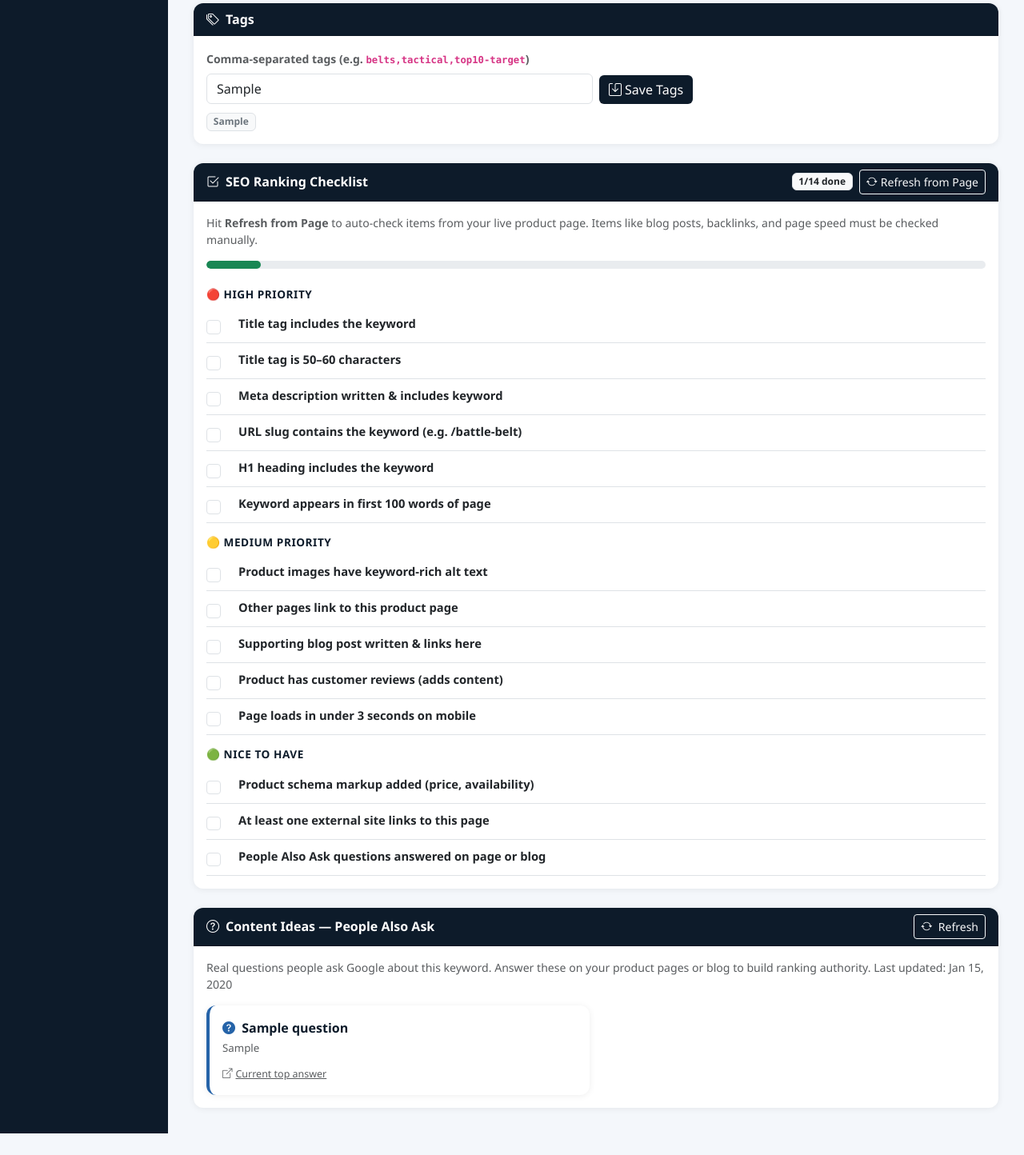
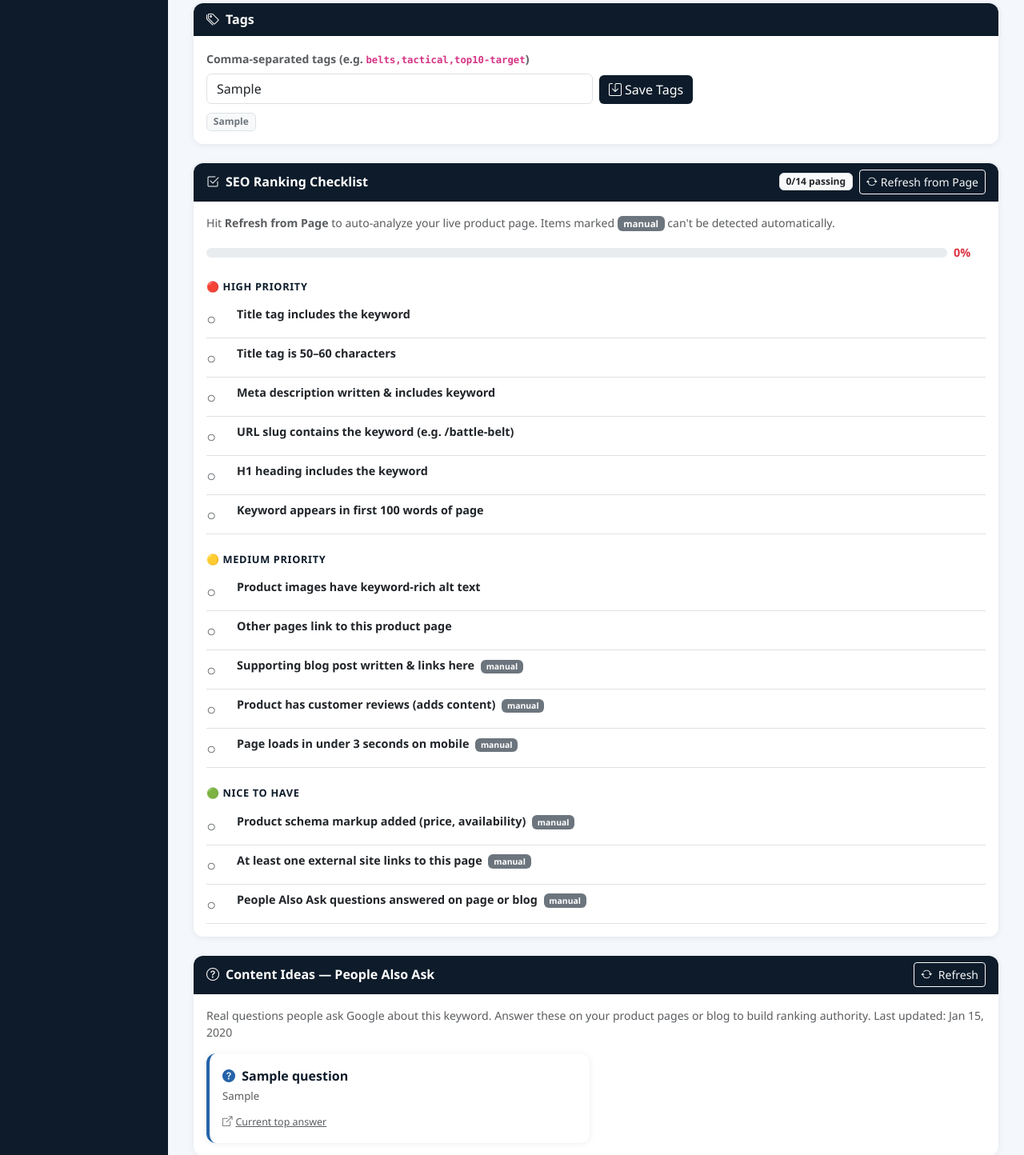
Before and after one commit to maverick-for-jesse/bluealpha-seo-tracker, a Flask app: page /keywords/1/history in a window 1280 px wide. Shown: the part 849-2293 px from the top of the page at 80% size. Run offline with Flask 3, Linux system fonts and the light colour scheme; a user stored in the database is signed in; tables that the repository leaves empty hold one stand-in row (values such as "Sample post").

Commit message:
Redesign checklist: page grader style with pass/fail/warn/manual icons
- Remove checkboxes entirely — shows ✅/❌/⚠️/○ icons like page grader
- Auto-detected items show grader result + detail message after refresh
- Manual items show grey 'manual' badge (blog post, backlinks, etc.)
- Progress bar replaces checkbox counts
- Remove AJAX toggle JS (no longer needed)

```diff
--- a/app.py
+++ b/app.py
@@ -184,6 +184,8 @@ class SeoChecklist(db.Model):
     item_key = db.Column(db.String(100), nullable=False)   # e.g. "title_tag"
     completed = db.Column(db.Boolean, default=False, nullable=False)
     completed_at = db.Column(db.DateTime, nullable=True)
+    status = db.Column(db.String(20), default="manual", nullable=False)  # pass/fail/warn/manual
+    detail = db.Column(db.String(500), nullable=True)  # e.g. "Title is 45 chars"
     keyword_ref = db.relationship("Keyword", backref=db.backref("checklist_items", lazy="dynamic",
                                   cascade="all, delete-orphan"))
 
@@ -626,7 +628,9 @@ def keyword_history(keyword_id):
     stored_questions = kw.questions.order_by(KeywordQuestion.fetched_at.desc()).all()
     checklist_items = get_or_create_checklist(keyword_id)
     checklist_map = {item.item_key: item for item in checklist_items}
-    completed_count = sum(1 for i in checklist_items if i.completed)
+    completed_count = sum(1 for i in checklist_items if i.status == "pass")
+    auto_detectable = {"title_tag","title_length","meta_desc","url_slug",
+                       "h1_keyword","first_100_words","image_alt","internal_links"}
 
     return render_template(
         "keyword_history.html",
@@ -639,6 +643,7 @@ def keyword_history(keyword_id):
         checklist_map=checklist_map,
         completed_count=completed_count,
         total_items=len(SEO_CHECKLIST_ITEMS),
+        auto_detectable=auto_detectable,
     )
 
 
@@ -808,63 +813,77 @@ def checklist_refresh(keyword_id):
         flash(f"Failed to analyze page: {e}", "danger")
         return redirect(url_for("keyword_history", keyword_id=keyword_id))
 
-    # Map grader results to checklist item keys
     checks_by_name = {c["name"]: c for c in analysis["checks"]}
     kw_lower = kw.keyword.lower()
 
     # Ensure all checklist items exist
     get_or_create_checklist(keyword_id)
 
-    def set_item(item_key, completed):
+    def set_item(item_key, status, detail=""):
         item = SeoChecklist.query.filter_by(keyword_id=keyword_id, item_key=item_key).first()
         if item:
-            item.completed = completed
-            item.completed_at = datetime.utcnow() if completed else None
-
-    soup_data = analysis  # reuse parsed checks
+            item.status = status
+            item.completed = (status == "pass")
+            item.completed_at = datetime.utcnow() if status == "pass" else None
+            item.detail = detail
+
+    def grader_status(check_name):
+        c = checks_by_name.get(check_name, {})
+        return c.get("status", "fail"), c.get("message", "")
 
     # Title tag contains keyword
-    title_kw = checks_by_name.get("Keyword in Title", {})
-    set_item("title_tag", title_kw.get("status") == "pass")
+    s, msg = grader_status("Keyword in Title")
+    set_item("title_tag", s, msg)
 
     # Title length
-    title_len_check = checks_by_name.get("Title Tag Length", {})
-    set_item("title_length", title_len_check.get("status") == "pass")
-
-    # Meta description
-    meta_check = checks_by_name.get("Meta Description", {})
-    meta_kw_check = checks_by_name.get("Keyword in Meta Description", {})
-    set_item("meta_desc", meta_check.get("status") in ("pass", "warn") and meta_kw_check.get("status") == "pass")
-
-    # URL slug contains keyword
+    s, msg = grader_status("Title Tag Length")
+    set_item("title_length", s, msg)
+
+    # Meta description written & includes keyword
+    s1, msg1 = grader_status("Meta Description")
+    s2, msg2 = grader_status("Keyword in Meta Description")
+    if s1 == "fail":
+        set_item("meta_desc", "fail", msg1)
+    elif s2 == "fail":
+        set_item("meta_desc", "warn", "Meta description exists but doesn't include the keyword.")
+    else:
+        set_item("meta_desc", "pass", msg1)
+
+    # URL slug
     url_lower = latest.url.lower()
     kw_slug = kw_lower.replace(" ", "-")
-    set_item("url_slug", kw_slug in url_lower or kw_lower.replace(" ", "") in url_lower)
-
-    # H1 contains keyword
-    h1_check = checks_by_name.get("Keyword in H1", {})
-    set_item("h1_keyword", h1_check.get("status") == "pass")
-
-    # First 100 words — use keyword density and word count as proxy
-    density_check = checks_by_name.get("Keyword Density", {})
-    set_item("first_100_words", density_check.get("status") in ("pass", "warn"))
-
-    # Image alt text — pass if no images are missing alt
-    img_check = checks_by_name.get("Image Alt Text", {})
-    set_item("image_alt", img_check.get("status") == "pass")
+    if kw_slug in url_lower or kw_lower.replace(" ", "") in url_lower:
+        set_item("url_slug", "pass", f"Keyword found in URL: {latest.url}")
+    else:
+        set_item("url_slug", "fail", f"Keyword not found in URL: {latest.url}")
+
+    # H1
+    s, msg = grader_status("Keyword in H1")
+    set_item("h1_keyword", s, msg)
+
+    # First 100 words (use density as proxy)
+    s, msg = grader_status("Keyword Density")
+    if s == "fail":
+        set_item("first_100_words", "warn", "Keyword density is very low — may not appear early in content.")
+    else:
+        set_item("first_100_words", "pass", msg)
+
+    # Image alt text
+    s, msg = grader_status("Image Alt Text")
+    set_item("image_alt", s, msg)
 
     # Internal links
-    links_check = checks_by_name.get("Internal Links", {})
-    set_item("internal_links", links_check.get("status") == "pass")
+    s, msg = grader_status("Internal Links")
+    set_item("internal_links", s, msg)
 
     db.session.commit()
 
-    auto_count = sum(1 for k in ["title_tag", "title_length", "meta_desc", "url_slug",
-                                  "h1_keyword", "first_100_words", "image_alt", "internal_links"]
-                     if SeoChecklist.query.filter_by(keyword_id=keyword_id, item_key=k, completed=True).first())
-
-    flash(f"✅ Checklist refreshed from page grader — {auto_count}/8 auto-detected items passed. "
-          f"Score: {analysis['score']}/100. Review remaining items manually.", "success")
+    passed = sum(1 for k in ["title_tag","title_length","meta_desc","url_slug",
+                              "h1_keyword","first_100_words","image_alt","internal_links"]
+                 if SeoChecklist.query.filter_by(keyword_id=keyword_id, item_key=k, status="pass").first())
+
+    flash(f"✅ Refreshed from page grader — {passed}/8 auto-checks passed. "
+          f"Overall page score: {analysis['score']}/100.", "success")
     return redirect(url_for("keyword_history", keyword_id=keyword_id))
 
 
@@ -927,7 +946,7 @@ def get_or_create_checklist(keyword_id):
     created = False
     for item in SEO_CHECKLIST_ITEMS:
         if item["key"] not in existing:
-            new_item = SeoChecklist(keyword_id=keyword_id, item_key=item["key"])
+            new_item = SeoChecklist(keyword_id=keyword_id, item_key=item["key"], status="manual")
             db.session.add(new_item)
             created = True
     if created:
--- a/templates/keyword_history.html
+++ b/templates/keyword_history.html
@@ -178,12 +178,12 @@
   <div class="card-header d-flex align-items-center justify-content-between">
     <span><i class="bi bi-check2-square me-2"></i>SEO Ranking Checklist</span>
     <div class="d-flex align-items-center gap-2">
-      <span class="badge bg-light text-dark border" id="checklist-score">
-        {{ completed_count }}/{{ total_items }} done
+      <span class="badge bg-light text-dark border">
+        {{ completed_count }}/{{ total_items }} passing
       </span>
       {% if kw.latest_ranking() and kw.latest_ranking().url %}
       <form method="POST" action="{{ url_for('checklist_refresh', keyword_id=kw.id) }}" class="mb-0">
-        <button type="submit" class="btn btn-sm btn-outline-light" title="Auto-check from page grader">
+        <button type="submit" class="btn btn-sm btn-outline-light">
           <i class="bi bi-arrow-repeat me-1"></i>Refresh from Page
         </button>
       </form>
@@ -192,36 +192,54 @@
   </div>
   <div class="card-body">
     <p class="text-muted mb-3" style="font-size:.88rem">
-      Hit <strong>Refresh from Page</strong> to auto-check items from your live product page.
-      Items like blog posts, backlinks, and page speed must be checked manually.
+      Hit <strong>Refresh from Page</strong> to auto-analyze your live product page.
+      Items marked <span class="badge bg-secondary" style="font-size:.72rem">manual</span> can't be detected automatically.
     </p>
 
-    <!-- Progress bar -->
-    <div class="progress mb-4" style="height:10px;border-radius:6px">
-      <div class="progress-bar bg-success" id="checklist-bar"
-           style="width:{{ ((completed_count / total_items) * 100)|int }}%;border-radius:6px"
-           role="progressbar"></div>
+    <!-- Score bar -->
+    {% set pct = ((completed_count / total_items) * 100)|int %}
+    <div class="d-flex align-items-center gap-2 mb-4">
+      <div class="progress flex-grow-1" style="height:12px;border-radius:6px">
+        <div class="progress-bar {% if pct >= 80 %}bg-success{% elif pct >= 50 %}bg-warning{% else %}bg-danger{% endif %}"
+             style="width:{{ pct }}%;border-radius:6px"></div>
+      </div>
+      <span class="fw-bold {% if pct >= 80 %}text-success{% elif pct >= 50 %}text-warning{% else %}text-danger{% endif %}"
+            style="min-width:40px;font-size:.9rem">{{ pct }}%</span>
     </div>
 
     {% set priorities = [('high', '🔴 High Priority'), ('medium', '🟡 Medium Priority'), ('low', '🟢 Nice to Have')] %}
     {% for priority, label in priorities %}
-    <h6 class="fw-semibold mt-3 mb-2" style="color:var(--ba-navy);font-size:.85rem;text-transform:uppercase;letter-spacing:.04em">
+    <h6 class="fw-semibold mt-4 mb-2" style="color:var(--ba-navy);font-size:.8rem;text-transform:uppercase;letter-spacing:.05em">
       {{ label }}
     </h6>
     {% for item in checklist_items if item.priority == priority %}
     {% set db_item = checklist_map.get(item.key) %}
-    {% set is_done = db_item and db_item.completed %}
-    <div class="d-flex align-items-start gap-3 py-2 border-bottom checklist-row"
-         data-key="{{ item.key }}" data-keyword-id="{{ kw.id }}">
-      <div class="form-check mt-1 mb-0">
-        <input class="form-check-input checklist-checkbox" type="checkbox"
-               {% if is_done %}checked{% endif %}
-               id="chk_{{ item.key }}" style="cursor:pointer;width:1.1em;height:1.1em">
+    {% set st = db_item.status if db_item else 'manual' %}
+    <div class="d-flex align-items-start gap-3 py-2 border-bottom">
+      <!-- Status icon -->
+      <div style="min-width:22px;margin-top:2px">
+        {% if st == 'pass' %}
+          <span class="text-success fs-5">✅</span>
+        {% elif st == 'fail' %}
+          <span class="text-danger fs-5">❌</span>
+        {% elif st == 'warn' %}
+          <span style="font-size:1.1rem">⚠️</span>
+        {% else %}
+          <span class="text-muted fs-5">○</span>
+        {% endif %}
       </div>
-      <label for="chk_{{ item.key }}" class="mb-0" style="cursor:pointer;flex:1">
-        <span class="{% if is_done %}text-decoration-line-through text-muted{% endif %} fw-semibold"
-              style="font-size:.92rem">{{ item.label }}</span>
-      </label>
+      <!-- Label + detail -->
+      <div style="flex:1">
+        <div class="fw-semibold {% if st == 'pass' %}text-muted{% endif %}" style="font-size:.9rem">
+          {{ item.label }}
+          {% if item.key not in auto_detectable %}
+            <span class="badge bg-secondary ms-1" style="font-size:.65rem;vertical-align:middle">manual</span>
+          {% endif %}
+        </div>
+        {% if db_item and db_item.detail and st != 'manual' %}
+        <div class="text-muted" style="font-size:.8rem;margin-top:2px">{{ db_item.detail }}</div>
+        {% endif %}
+      </div>
     </div>
     {% endfor %}
     {% endfor %}
@@ -284,39 +302,6 @@
 {% endblock %}
 
 {% block scripts %}
-<script>
-document.querySelectorAll('.checklist-checkbox').forEach(function(checkbox) {
-  checkbox.addEventListener('change', function() {
-    const row = this.closest('.checklist-row');
-    const itemKey = row.dataset.key;
-    const keywordId = row.dataset.keywordId;
-    const label = row.querySelector('label span');
-
-    const formData = new FormData();
-    formData.append('item_key', itemKey);
-
-    fetch(`/keywords/${keywordId}/checklist-toggle`, {
-      method: 'POST',
-      body: formData
-    })
-    .then(r => r.json())
-    .then(data => {
-      if (data.completed) {
-        label.classList.add('text-decoration-line-through', 'text-muted');
-      } else {
-        label.classList.remove('text-decoration-line-through', 'text-muted');
-      }
-      // Update score badge and progress bar
-      const score = document.getElementById('checklist-score');
-      const bar = document.getElementById('checklist-bar');
-      if (score) score.textContent = `${data.done}/${data.total} done`;
-      if (bar) bar.style.width = `${Math.round((data.done / data.total) * 100)}%`;
-    })
-    .catch(err => console.error('Checklist error:', err));
-  });
-});
-</script>
-
 {% if rankings %}
 <script>
 const labels = {{ chart_labels|safe }};
```
